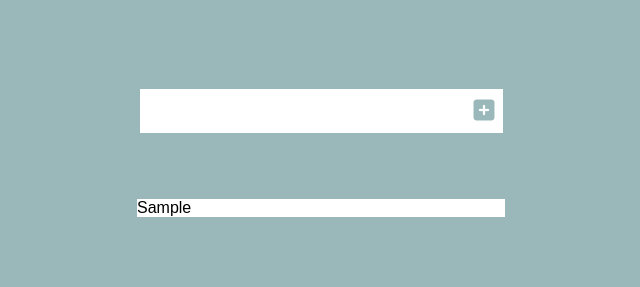
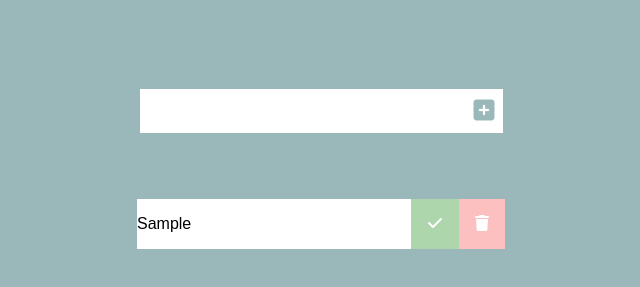
Before and after one commit to hamidr-source/TodoList, a plain HTML site: page index.html in a window 1280 px wide. Both pictures are taken after typing "Sample" into the empty fields and a click on the button 803 px from the left and 240 px from the top of the page. Shown: the part 129-416 px from the top of the page, without its empty margins (319-959 px from the left). Drawn offline with Linux system fonts and the light colour scheme.

Commit message:
Added trash and completed button

```diff
--- a/script.js
+++ b/script.js
@@ -15,6 +15,14 @@ function addTodo(e){
         todoDiv.appendChild(newTodo);
         toodoList.appendChild(todoDiv);
         todoInput.value = '';
+        const completedButton = document.createElement('button');
+        completedButton.innerHTML = '<i class="fas fa-check"></i>';
+        completedButton.classList.add('completed-btn');
+        todoDiv.appendChild(completedButton);
+        const trashButton = document.createElement('button');
+        trashButton.innerHTML = '<i class="fas fa-trash"></i>';
+        trashButton.classList.add('trash-btn');
+        todoDiv.appendChild(trashButton);
     }else{
         alert('Please Enter a Task')
     }
--- a/style.css
+++ b/style.css
@@ -75,3 +75,15 @@ form{
 .todo li{
     flex: 1;
 }
+.trash-btn,
+.completed-btn{
+    background: #f7383850;
+    color: white;
+    border: none;
+    padding: 1rem;
+    cursor: pointer;
+    font-size: 1rem;
+}
+.completed-btn{
+    background: rgba(56, 156, 56, 0.411);
+}
```
